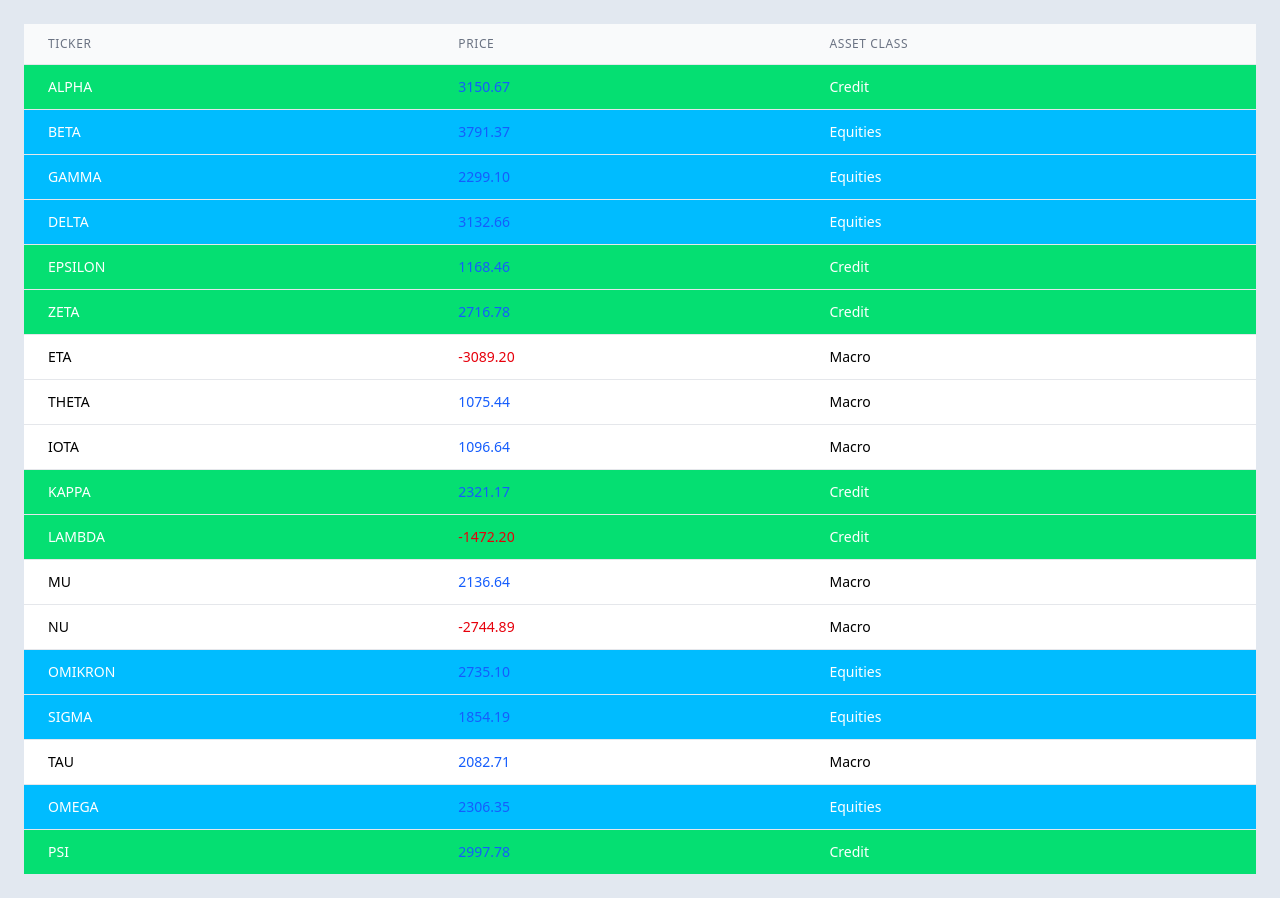
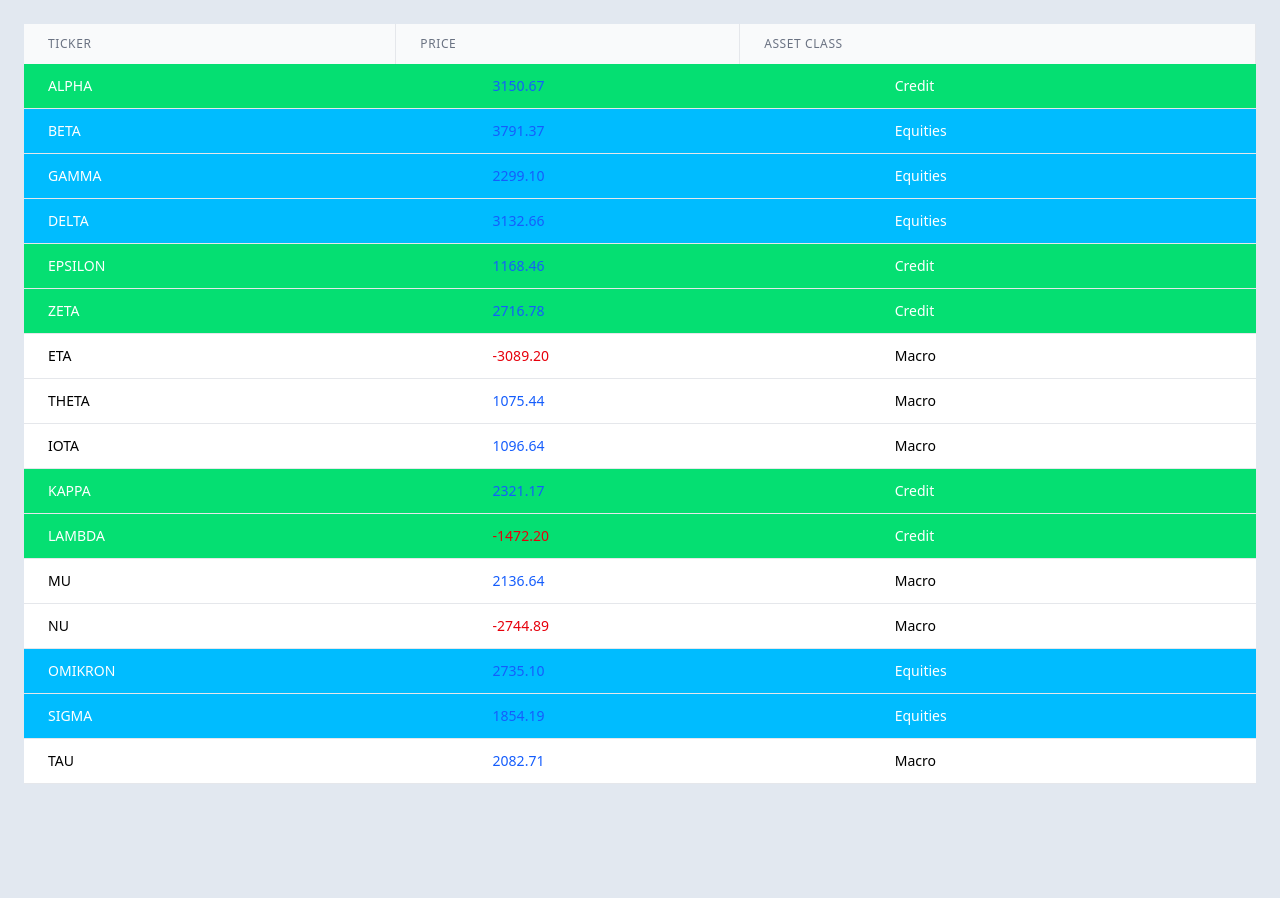
Before and after one commit to jrobeson/financial-instrument-table, a React (Vite) app: page / in a window 1280 px wide. After the commit the page ends 808 px from the top, so only its background shows below. Built offline with nearby package versions, Linux system fonts and the light colour scheme.

Commit message:
adding scrolling

```diff
--- a/src/components/DataTable.tsx
+++ b/src/components/DataTable.tsx
@@ -35,14 +35,15 @@ function DataTableComponent<T>({ data, columns, rowProps }: DataTableProps<T>) {
 	};
 
 	return (
-		<div className='overflow-x-auto'>
-			<table className='min-w-full divide-y divide-gray-200'>
-				<thead className='bg-gray-50'>
+		<div>
+			<div className='w-full'>
+				<table className='min-w-full'>
+					<thead className='bg-gray-50 sticky top-0 z-10'>
 						<tr>
 							{columns.map((col, i) => (
 								<th
 									key={i}
-								className='px-6 py-3 text-left text-xs font-medium text-gray-500 uppercase tracking-wider cursor-pointer hover:bg-gray-100'
+									className='border-r border-gray-200 px-6 py-3 text-left text-xs font-medium text-gray-500 uppercase tracking-wider cursor-pointer hover:bg-gray-100'
 									onClick={handleSort(col)}
 								>
 									{col.header}
@@ -50,8 +51,13 @@ function DataTableComponent<T>({ data, columns, rowProps }: DataTableProps<T>) {
 							))}
 						</tr>
 					</thead>
+				</table>
+			</div>
+			<div className='overflow-x-auto max-h-[45rem]'>
+				<table className='min-w-full divide-y divide-gray-200'>
 					<DataTableBody data={sortedData} columns={columns} rowProps={rowProps} />
 				</table>
+			</div>
 		</div>
 	);
 }
--- a/src/components/DataTableBody.tsx
+++ b/src/components/DataTableBody.tsx
@@ -5,7 +5,7 @@ export default function DataTableBody<T>({ data, columns, rowProps }: DataTableB
 	if (!data || data.length === 0) {
 		return (
 			<tbody>
-				<tr style={{ height: '100px' }}>
+				<tr className='h-24'>
 					<td colSpan={columns.length} className='text-center align-middle text-gray-500'>
 						{data ? 'No data to show' : 'Loading...'}
 					</td>
```
Lines whose indentation alone changed are shown as unchanged.
